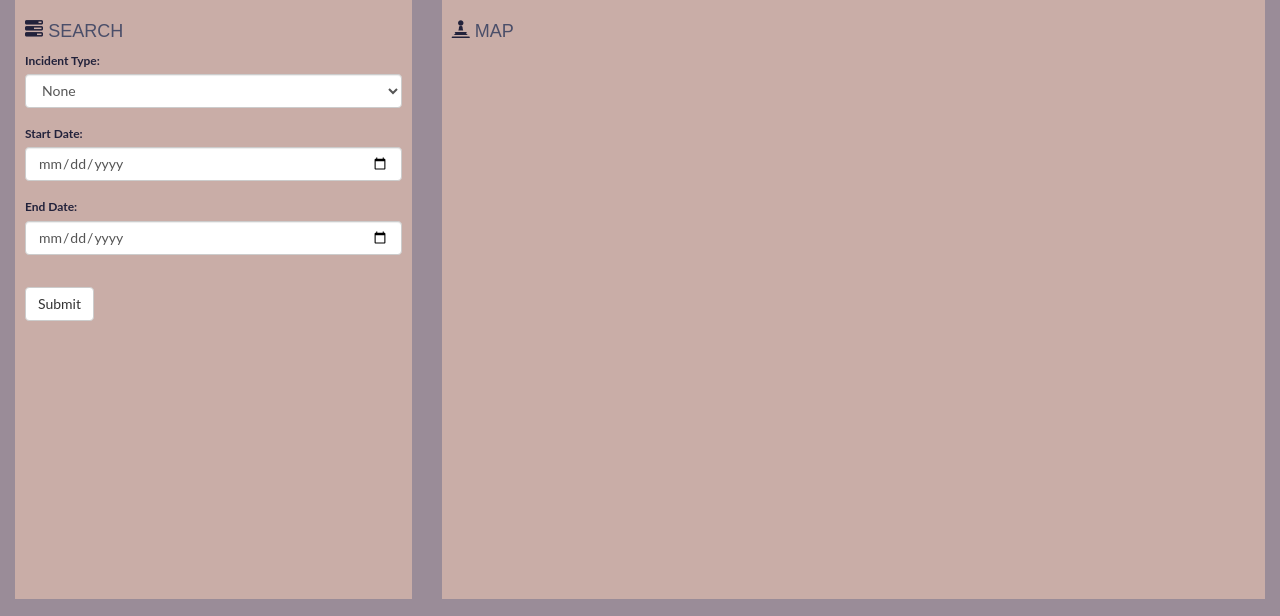
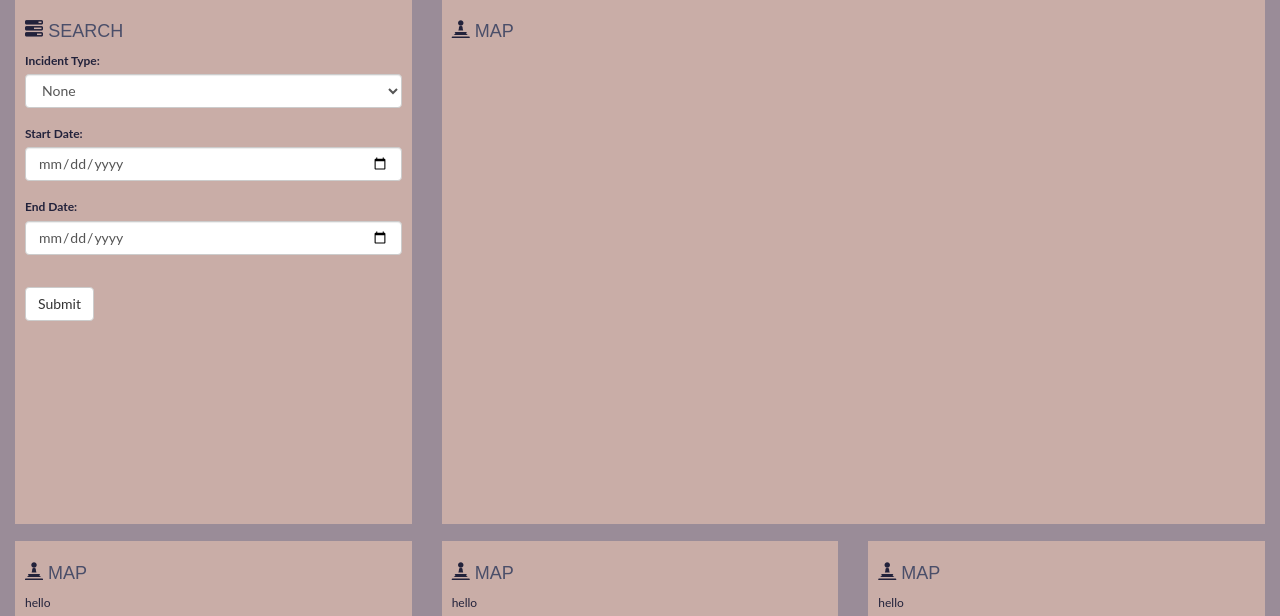
Before and after one commit to jennLam/disasterly, a Flask app: template templates/index.html in a window 1280 px wide. Shown: the part 73-689 px from the top of the page. Run offline with Flask 2, Linux system fonts and the light colour scheme; the template is opened without the code that fills it, so the values that code supplies are empty; parts of the project's set-up code (start-up, migrations or seed data) failed here and were passed over; some libraries are stand-ins or nearby versions.

Commit message:
Added three additional boxes.

```diff
--- a/server.py
+++ b/server.py
@@ -79,7 +79,7 @@ def get_search_results():
             l=0,
             r=5,
             b=20,
-            t=40,
+            t=45,
             pad=2
         ),
 
@@ -94,6 +94,8 @@ def get_search_results():
     # blah = py.iplot( fig, filename='d3-cloropleth-map' )
     plot_div = plot(fig, output_type="div")
 
+    print plot_div
+
 
 
 
--- a/static/checkr.css
+++ b/static/checkr.css
@@ -84,7 +84,7 @@ a.badge:hover {
 }
 
 .box {
-  height: 600px;
+  height: 525px;
   padding: 10px;
   margin-left: 0px;
   margin-right: 0px;
--- a/templates/base.html
+++ b/templates/base.html
@@ -11,6 +11,7 @@
     <script src="https://maxcdn.bootstrapcdn.com/bootstrap/3.3.7/js/bootstrap.min.js"></script>
 
     <script src="https://maps.googleapis.com/maps/api/js"></script>
+
 
 
 
--- a/templates/index.html
+++ b/templates/index.html
@@ -47,18 +47,66 @@
           <div class="box">
             <h4 class="header"><span class="glyphicon glyphicon-pawn"></span> Map
             </h4>
-
+            <div id="mapbox">
             {{ hello }}
+          </div>
           </div>
         </div>
 
 
 
 
+
+
       </div>
+
+      <br/>
+
+
+        <div class="row">
+
+          <div class="col-sm-4">
+            <div class="box">
+              <h4 class="header"><span class="glyphicon glyphicon-pawn"></span> Map
+              </h4>
+              <div id="mapbox">
+              hello
+            </div>
+            </div>
+          </div>
+          <div class="col-sm-4">
+            <div class="box">
+              <h4 class="header"><span class="glyphicon glyphicon-pawn"></span> Map
+              </h4>
+              <div id="mapbox">
+              hello
+            </div>
+            </div>
+          </div>
+          <div class="col-sm-4">
+            <div class="box">
+              <h4 class="header"><span class="glyphicon glyphicon-pawn"></span> Map
+              </h4>
+              <div id="mapbox">
+              hello
+            </div>
+            </div>
+          </div>
+        </div>
     </div>
   </div>
 </div>
+
+<script>
+function getInfo(d) {
+
+   console.log(d);
+}
+
+$("#mapbox").on("plotly_click", getInfo);
+
+
+</script>
 
 
 
```
